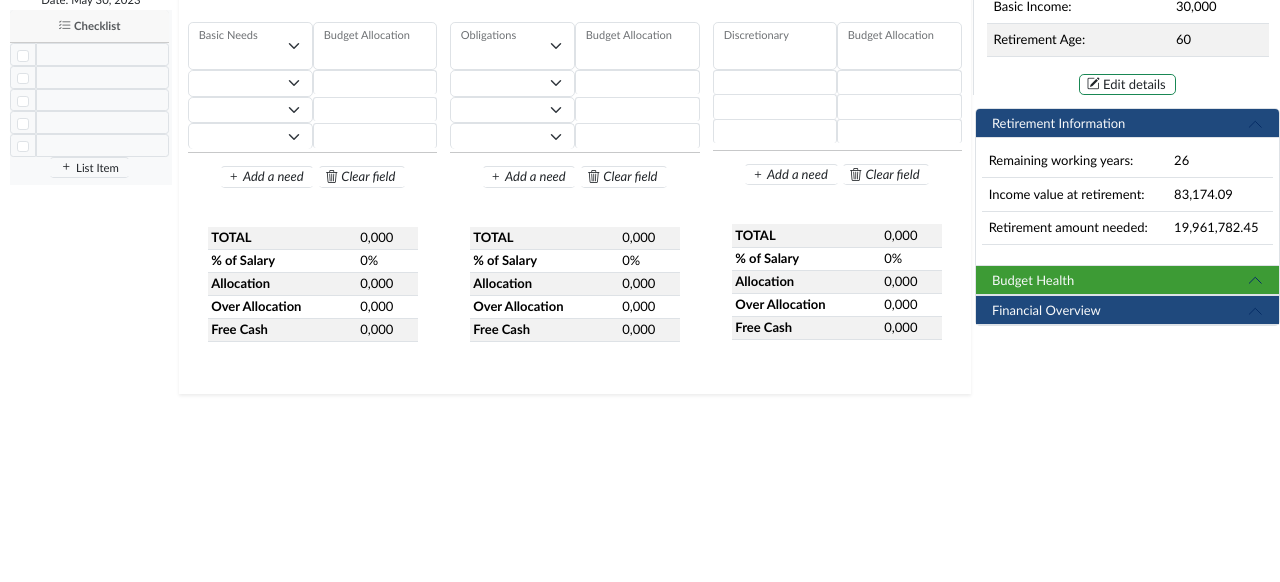
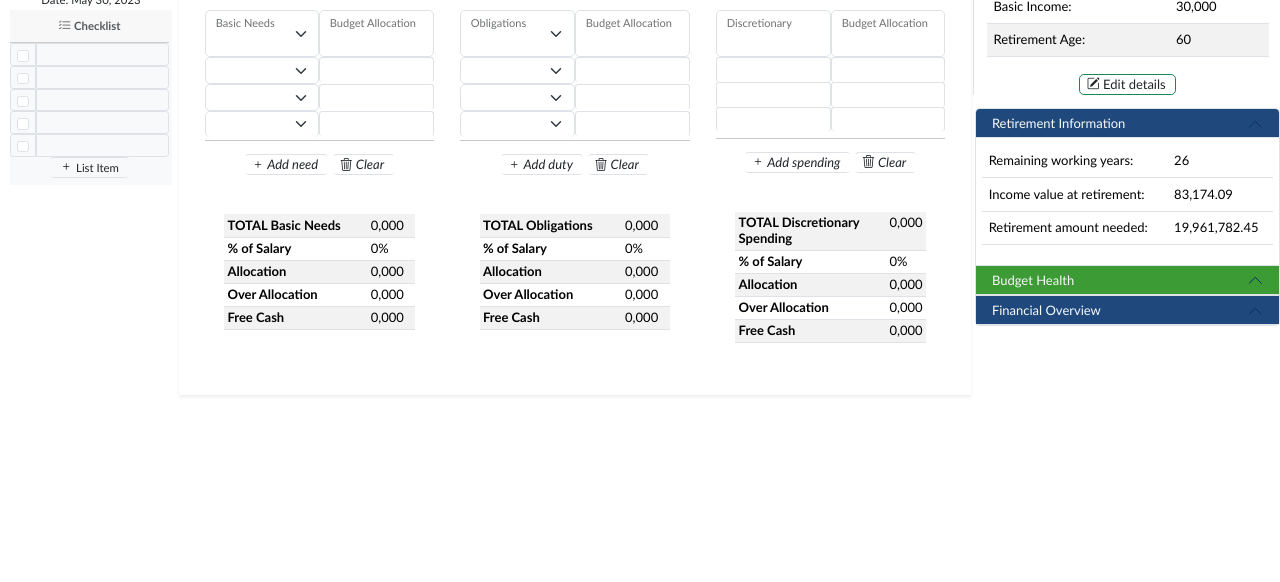
Before and after one commit to g33line/M1Tracker, a plain HTML site: page home.html in a window 1280 px wide. Shown: the part 183-765 px from the top of the page. Drawn offline with nearby package versions, Linux system fonts and the light colour scheme.

Commit message:
modified:   home.html

```diff
--- a/home.html
+++ b/home.html
@@ -229,16 +229,18 @@
                                         </div>
                                     </div>
                                 </div>
+                                <!--Budget Calc-->
                                 <div class="tab-pane fade show active" id="budgetcalc" role="tabpanel" aria-labelledby="budgetcalc-tab" tabindex="0">
-                                    <div class="col">
-                                        <h5 class=" ms-3 mt-3 mb-4">
+                                    <div class="row px-3">
+                                        <div class="col ms-3 mt-3 pe-4">
                                             Allocate your income.
                                             <i class="bi bi-piggy-bank" style="font-size: x-large;"></i> </h5>
+                                            <button class="btn btn-sm btn-outline-success float-end"> Save Tracker to enable all features.</button>
                                         </div>
                                         <div class="container-fluid pb-3">
                                             <div class="row g-0">
                                                 <!--Basic needs-->
-                                            <div class="col card g-0 border-0">
+                                                <div class="col-md-4 card px-3 border-0">
                                                     <h5 class=" mt-3 mb-4">
                                                     <div class="row g-0">
                                                         <div class="col form-floating g-0">
@@ -310,21 +312,21 @@
                                                         <span >
                                                             <span class="tultip" data-bs-placement="left" title="Add need">
                                                             <button class="btn btn-block border-top border-bottom border-1  my-0 py-0 ps-2" type="submit">
-                                                            <i class="bi bi-plus"> Add a need</i>
+                                                                <i class="bi bi-plus"> Add need</i>
                                                             </button>
                                                             </span>
                                                             <span class="tultip" data-bs-placement="right" title="Clear">
                                                                 <button class="btn btn-block border-top border-bottom border-1  my-0 py-0 ps-2" type="clear">
-                                                            <i class="bi bi-trash3"> Clear field</i>
+                                                                <i class="bi bi-trash3"> Clear</i>
                                                             </button>
                                                             </span>
                                                         </span>
                                                     </div>
                                                     <!--Total summary-->
-                                                <div class="m-4">
+                                                    <div class="m-4" >
                                                         <table class="table table-sm table-striped mt-5">
-                                                        <tr>
-                                                            <th scope="row">TOTAL</th>
+                                                            <tr class="">
+                                                                <th scope="row">TOTAL Basic Needs</th>
                                                                 <td>0,000</td>
                                                             </tr>
                                                             <tr>
@@ -347,7 +349,7 @@
                                                     </div>
                                                 </div>
                                                 <!--Obligations-->
-                                            <div class="col card px-3 border-0">
+                                                <div class="col-md-4 card px-3 border-0">
                                                     <h5 class=" mt-3 mb-4">
                                                     <div class="row g-0">
                                                         <div class="col form-floating g-0">
@@ -415,12 +417,12 @@
                                                         <span >
                                                             <span class="tultip" data-bs-placement="left" title="Add need">
                                                             <button class="btn btn-block border-top border-bottom border-1  my-0 py-0 ps-2" type="submit">
-                                                            <i class="bi bi-plus"> Add a need</i>
+                                                                <i class="bi bi-plus"> Add duty</i>
                                                             </button>
                                                             </span>
                                                             <span class="tultip" data-bs-placement="right" title="Clear">
                                                                 <button class="btn btn-block border-top border-bottom border-1  my-0 py-0 ps-2" type="clear">
-                                                            <i class="bi bi-trash3"> Clear field</i>
+                                                                <i class="bi bi-trash3"> Clear</i>
                                                             </button>
                                                             </span>
                                                         </span>
@@ -429,7 +431,7 @@
                                                     <div class="m-4">
                                                         <table class="table table-sm table-striped mt-5">
                                                             <tr>
-                                                            <th scope="row">TOTAL</th>
+                                                                <th scope="row">TOTAL Obligations</th>
                                                                 <td>0,000</td>
                                                             </tr>
                                                             <tr>
@@ -452,12 +454,12 @@
                                                     </div>
                                                 </div>
                                                 <!--Leisure / Discretionary-->
-                                            <div class="col card border-0">
+                                                <div class="col-md-4 card px-3 border-0">
                                                     <h5 class="mt-3 mb-4">
                                                     <div class="row g-0">
                                                         <div class="col form-floating g-0">
                                                             <input type="text" class="form-control" id="leisure">
-                                                        <label for="leisure">Discretionary</label>
+                                                            <label for="leisure" class="p">Discretionary</label>
                                                         </div>
                                                         <div class="col form-floating g-0">
                                                             <input type="number" class="form-control" id="leisure">
@@ -494,12 +496,12 @@
                                                         <span >
                                                             <span class="tultip" data-bs-placement="left" title="Add need">
                                                             <button class="btn btn-block border-top border-bottom border-1  my-0 py-0 ps-2" type="submit">
-                                                                <i class="bi bi-plus"> Add a need</i>
+                                                                <i class="bi bi-plus"> Add spending</i>
                                                             </button>
                                                             </span>
                                                             <span class="tultip" data-bs-placement="right" title="Clear">
                                                                 <button class="btn btn-block border-top border-bottom border-1  my-0 py-0 ps-2" type="clear">
-                                                                <i class="bi bi-trash3"> Clear field</i>
+                                                                <i class="bi bi-trash3"> Clear</i>
                                                             </button>
                                                             </span>
                                                         </span>
@@ -508,7 +510,7 @@
                                                     <div class="m-4">
                                                         <table class="table table-sm table-striped mt-5">
                                                             <tr>
-                                                                <th scope="row">TOTAL</th>
+                                                                <th scope="row">TOTAL Discretionary Spending</th>
                                                                 <td>0,000</td>
                                                             </tr>
                                                             <tr>
@@ -533,6 +535,7 @@
                                             </div>
                                         </div>
                                     </div>
+                                </div> <!--Budget calc end-->
                                 <!--Cashflow-->
                                 <div class="tab-pane fade" id="cashflow" role="tabpanel" aria-labelledby="cashflow-tab" tabindex="0">
                                     <div class="row">
@@ -568,7 +571,7 @@
                                             </div>
                                         </div>
                                     </div>
-                                </div>
+                                </div> <!--Cashflow end-->
                                 <!--Balance Sheet-->
                                 <div class="tab-pane fade" id="balsheet" role="tabpanel" aria-labelledby="balsheet-tab" tabindex="0">
                                     <div class="row">
@@ -587,7 +590,7 @@
                                             </div>
                                         </div>
                                     </div>
-                                </div>
+                                </div> <!--Balance sheet end-->
                                 <!--Insurance tab-->
                                 <div class="tab-pane fade" id="insurance" role="tabpanel" aria-labelledby="insurance-tab" tabindex="0">
                                     <div>
@@ -749,7 +752,7 @@
                                             </tbody>
                                         </table>
                                     </div>
-                                </div>
+                                </div> <!--Insurance tab end-->
                             </div>
                         </div>  <!--Tab Content Display end-->
                     </div>
```
Lines whose indentation alone changed are shown as unchanged.
